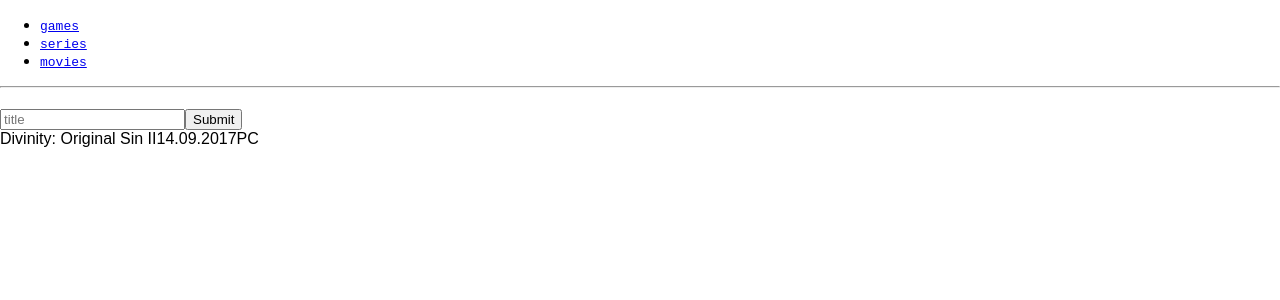
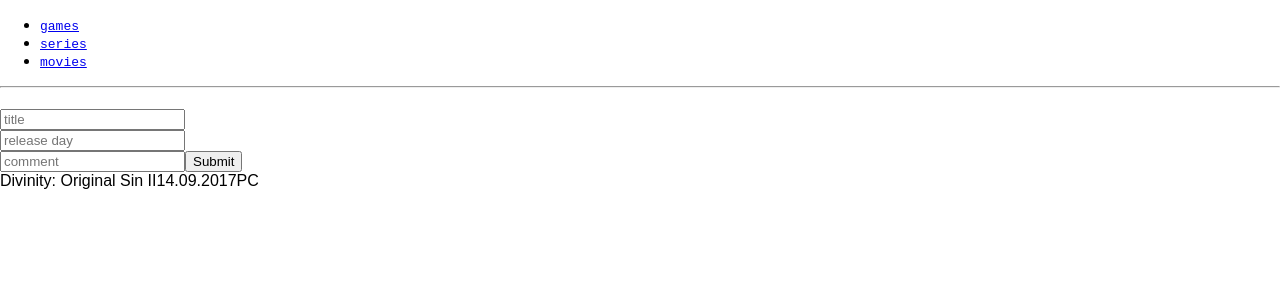
Before and after one commit to michal90r/list_ui_app, a React (Create React App) app in the folder client/: page / in a window 1280 px wide. Shown: the top 300 px of the page. Built offline with nearby package versions, Linux system fonts and the light colour scheme; the HTML template or start-up script is replaced by a standard one.

Commit message:
adds 2 columns to form and basic form validation

```diff
--- a/client/src/ContainerComponents/Games.js
+++ b/client/src/ContainerComponents/Games.js
@@ -50,10 +50,12 @@
                 id: id,
             })
         ),
-        onTitleSubmit: (title) => (
+        onFormSubmit: (e) => (
             dispatch({
                 type: 'ADD_GAME',
-                title: title,
+                title: e.title,
+                releaseDay: e.releaseDay,
+                comment: e.comment,
             })
         )
     }
--- a/client/src/ContainerComponents/Movies.js
+++ b/client/src/ContainerComponents/Movies.js
@@ -52,10 +52,12 @@
                 id: id,
             })
         ),
-        onTitleSubmit: (title) => (
+        onFormSubmit: (e) => (
             dispatch({
                 type: 'ADD_MOVIE',
-                title: title,
+                title: e.title,
+                releaseDay: e.releaseDay,
+                comment: e.comment,
             })
         )
     }
--- a/client/src/ContainerComponents/Series.js
+++ b/client/src/ContainerComponents/Series.js
@@ -50,10 +50,12 @@
                 id: id,
             })
         ),
-        onTitleSubmit: (title) => (
+        onFormSubmit: (e) => (
             dispatch({
                 type: 'ADD_SERIES',
-                title: title,
+                title: e.title,
+                releaseDay: e.releaseDay,
+                comment: e.comment,
             })
         )
     }
--- a/client/src/PresentationalComponents.js
+++ b/client/src/PresentationalComponents.js
@@ -22,33 +22,80 @@
 
 class TitleFieldSubmit extends React.Component {
     state = {
-        value: '',
+        fields: {
+            title: "",
+            releaseDay: "",
+            comment: "",
+        },
+        fieldErrors: {},
     };
 
-    onChange = (e) => {
-        this.setState({
-            value: e.target.value,
-        })
+    onInputChange = (e) => {
+        const fields = this.state.fields;
+        fields[e.target.name] = e.target.value;
+        this.setState({ fields })
     };
 
     onFormSubmit = (e) => {
+        const row = this.state.fields;
+        const fieldErrors = this.validate(row);
+        this.setState({ fieldErrors });
         e.preventDefault();
-        this.props.onSubmit(this.state.value);
+
+        if (Object.keys(fieldErrors).length) return;
+
+        this.props.onSubmit(this.state.fields);
         this.setState({
-            value: '',
+            fields: {
+                title: "",
+                releaseDay: "",
+                comment: "",
+            },
         });
     };
+
+    validate = (row) => {
+        const errors = {};
+        if(!row.title) errors.title = "Title Required";
+        if(!row.releaseDay && !this.isValidDate(row.releaseDay)) errors.releaseDay = "Invalid Date";
+        return errors
+    };
+
+    isValidDate = () => (true);
 
     render() {
         return (
             <div>
                 <form onSubmit={this.onFormSubmit}>
                     <input
-                        onChange={this.onChange}
                         placeholder="title"
-                        value={this.state.value}
-                        type='text'
+                        name="title"
+                        value={this.state.fields.title}
+                        onChange={this.onInputChange}
                     />
+
+                    <span style={{ color: 'red' }}>{this.state.fieldErrors.title}</span>
+
+                    <br />
+
+                    <input
+                        placeholder="release day"
+                        name="releaseDay"
+                        value={this.state.fields.releaseDay}
+                        onChange={this.onInputChange}
+                    />
+
+                    <span style={{ color: 'red' }}>{this.state.fieldErrors.releaseDay}</span>
+
+                    <br />
+
+                    <input
+                        placeholder="comment"
+                        name="comment"
+                        value={this.state.fields.comment}
+                        onChange={this.onInputChange}
+                    />
+
                     <input type="submit"/>
                 </form>
             </div>
@@ -61,7 +108,7 @@
     <div>
         <h1>{props.title}</h1>
         <TitleFieldSubmit
-            onSubmit={props.onTitleSubmit}
+            onSubmit={props.onFormSubmit}
         />
         <TitleList
             rows={props.rows}
```
